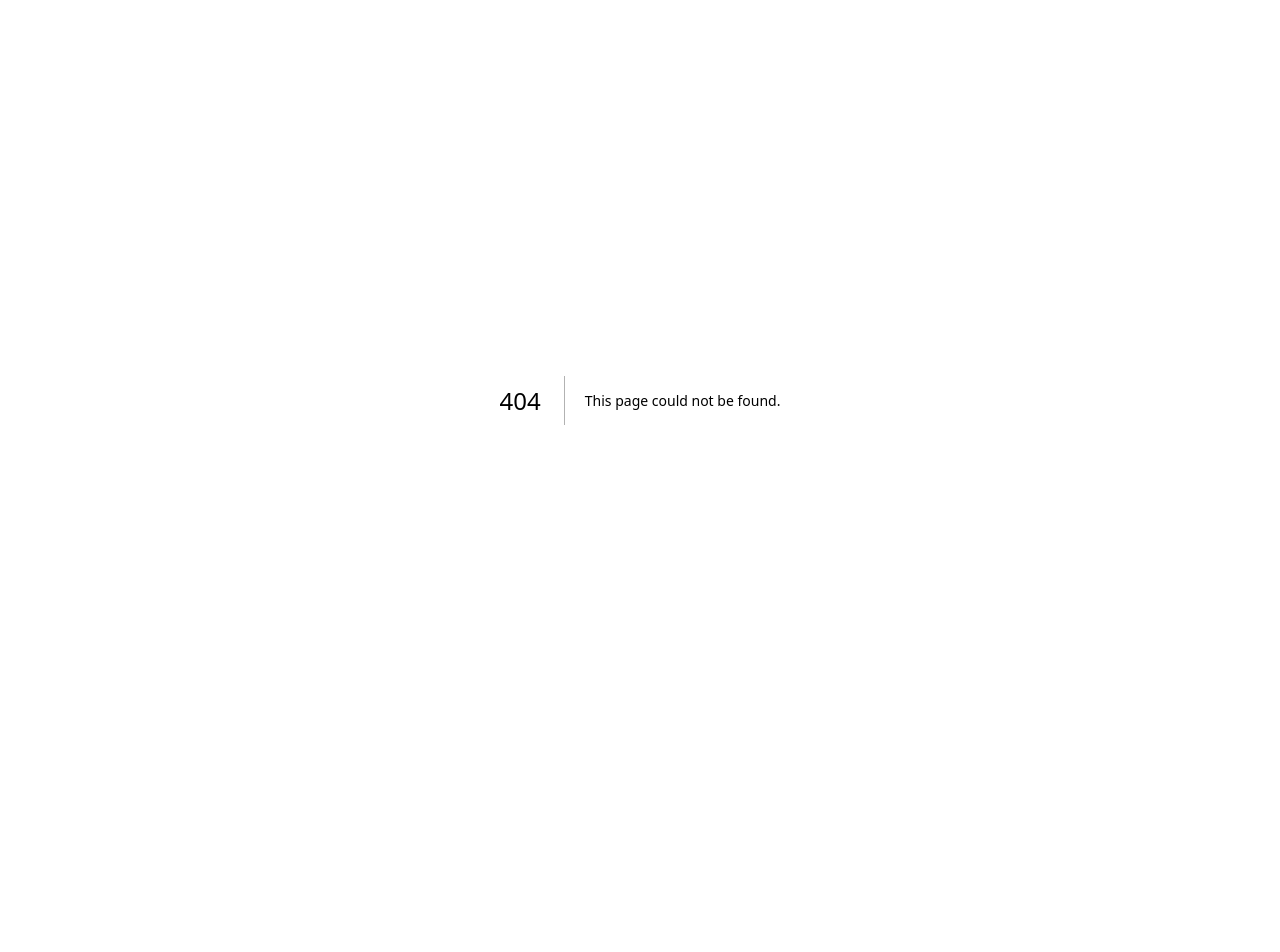
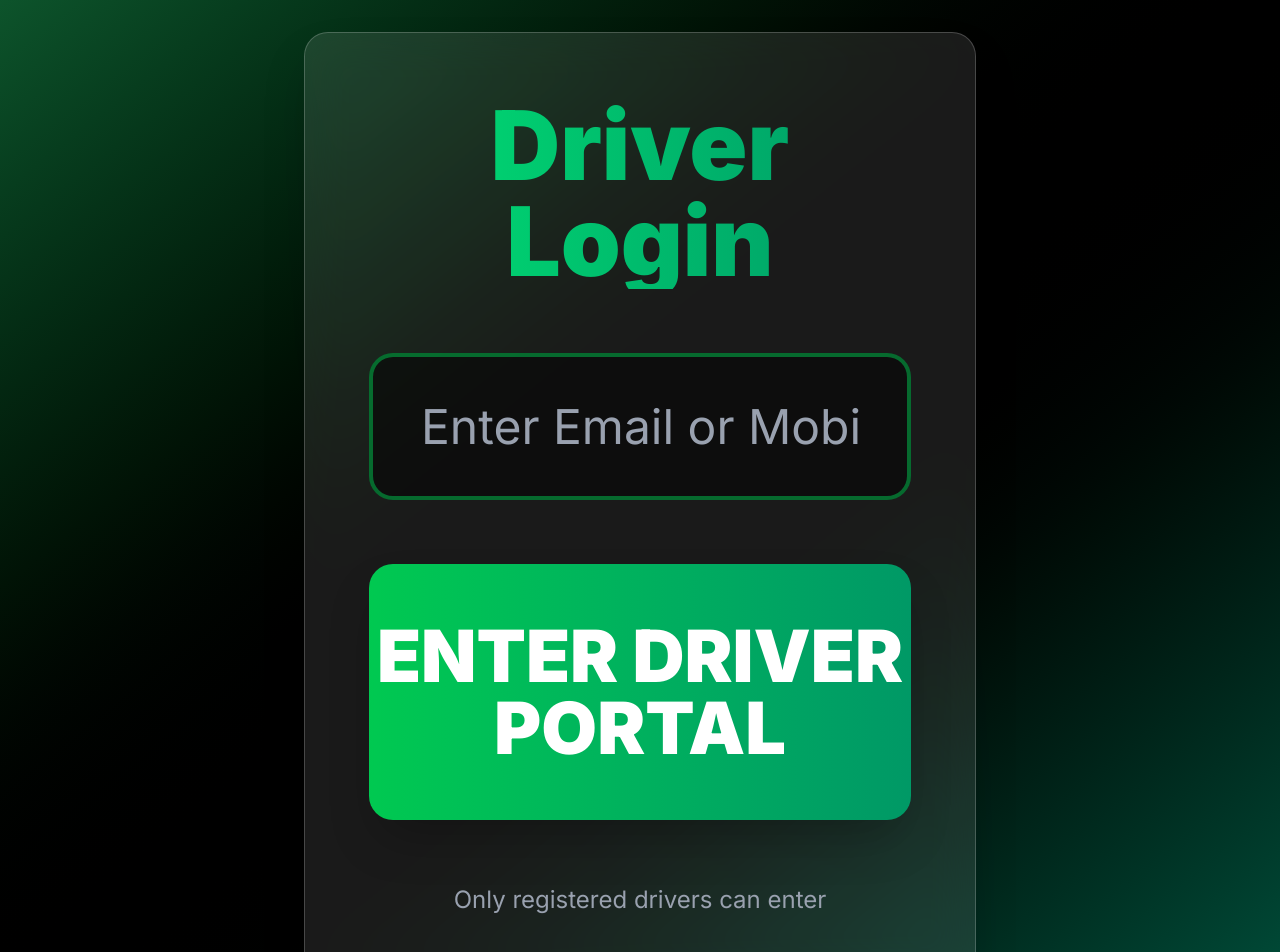
Before and after one commit to abhinay4u-source/chaloletsgo, a Next.js app: page /driver/login in a window 1280 px wide. Before the commit this address had no page. Shown: the top 952 px of the page. Before the commit the page ends 800 px from the top, so only its background shows below. Built offline with nearby package versions, Linux system fonts and the light colour scheme; no server answers.

Commit message:
feat: driver login page with real auth

```diff
--- /dev/null
+++ b/src/app/driver/login/page.tsx
@@ -0,0 +1,79 @@
+// src/app/driver/login/page.tsx  ← DRIVER LOGIN PAGE
+'use client';
+import { useState } from 'react';
+import { useRouter } from 'next/navigation';
+import { supabase } from '@/lib/supabase';
+
+export default function DriverLogin() {
+  const [input, setInput] = useState('');
+  const [loading, setLoading] = useState(false);
+  const router = useRouter();
+
+  const handleLogin = async (e: React.FormEvent) => {
+    e.preventDefault();
+    if (!input.trim()) return alert('Enter Email or Mobile');
+
+    setLoading(true);
+
+    const isEmail = input.includes('@');
+    const query = isEmail
+      ? supabase.from('drivers').select('*').eq('email', input)
+      : supabase.from('drivers').select('*').eq('mobile', input);
+
+    const { data, error } = await query.single();
+
+    if (error || !data) {
+      alert('Driver not found. Contact admin to register.');
+      setLoading(false);
+      return;
+    }
+
+    if (!data.is_active) {
+      alert('Driver account deactivated.');
+      setLoading(false);
+      return;
+    }
+
+    // Update last login
+    await supabase
+      .from('drivers')
+      .update({ last_login: new Date().toISOString() })
+      .eq('id', data.id);
+
+    localStorage.setItem('driver-auth', JSON.stringify(data));
+    router.push('/driver');
+  };
+
+  return (
+    <div className="min-h-screen bg-gradient-to-br from-green-900 via-black to-emerald-900 flex items-center justify-center p-8">
+      <div className="backdrop-blur-xl bg-white/10 rounded-3xl p-16 border border-white/20 shadow-2xl max-w-2xl w-full">
+        <h1 className="text-8xl font-black text-center text-transparent bg-clip-text bg-gradient-to-r from-green-400 to-emerald-600 mb-16">
+          Driver Login
+        </h1>
+
+        <form onSubmit={handleLogin} className="space-y-16">
+          <input
+            type="text"
+            placeholder="Enter Email or Mobile Number"
+            value={input}
+            onChange={(e) => setInput(e.target.value)}
+            required
+            className="w-full px-12 py-10 text-5xl text-center bg-black/50 rounded-3xl text-white placeholder-gray-400 border-4 border-green-500/50 focus:border-green-400 outline-none"
+          />
+
+          <button
+            type="submit"
+            disabled={loading}
+            className="w-full py-14 text-7xl font-black text-white bg-gradient-to-r from-green-500 to-emerald-600 rounded-3xl hover:scale-105 transition-all shadow-2xl disabled:opacity-70"
+          >
+            {loading ? 'Checking...' : 'ENTER DRIVER PORTAL'}
+          </button>
+        </form>
+
+        <p className="text-center text-gray-400 mt-16 text-2xl">
+          Only registered drivers can enter
+        </p>
+      </div>
+    </div>
+  );
+}
```
